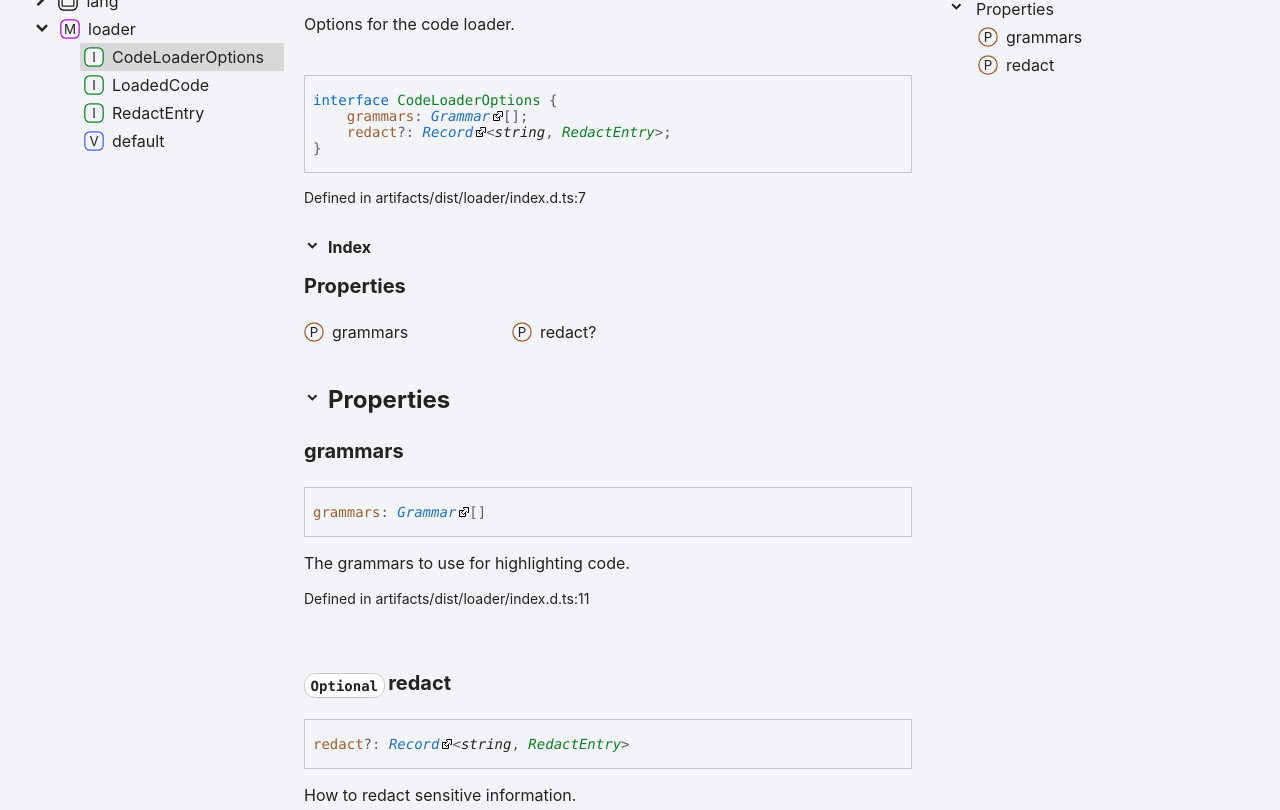
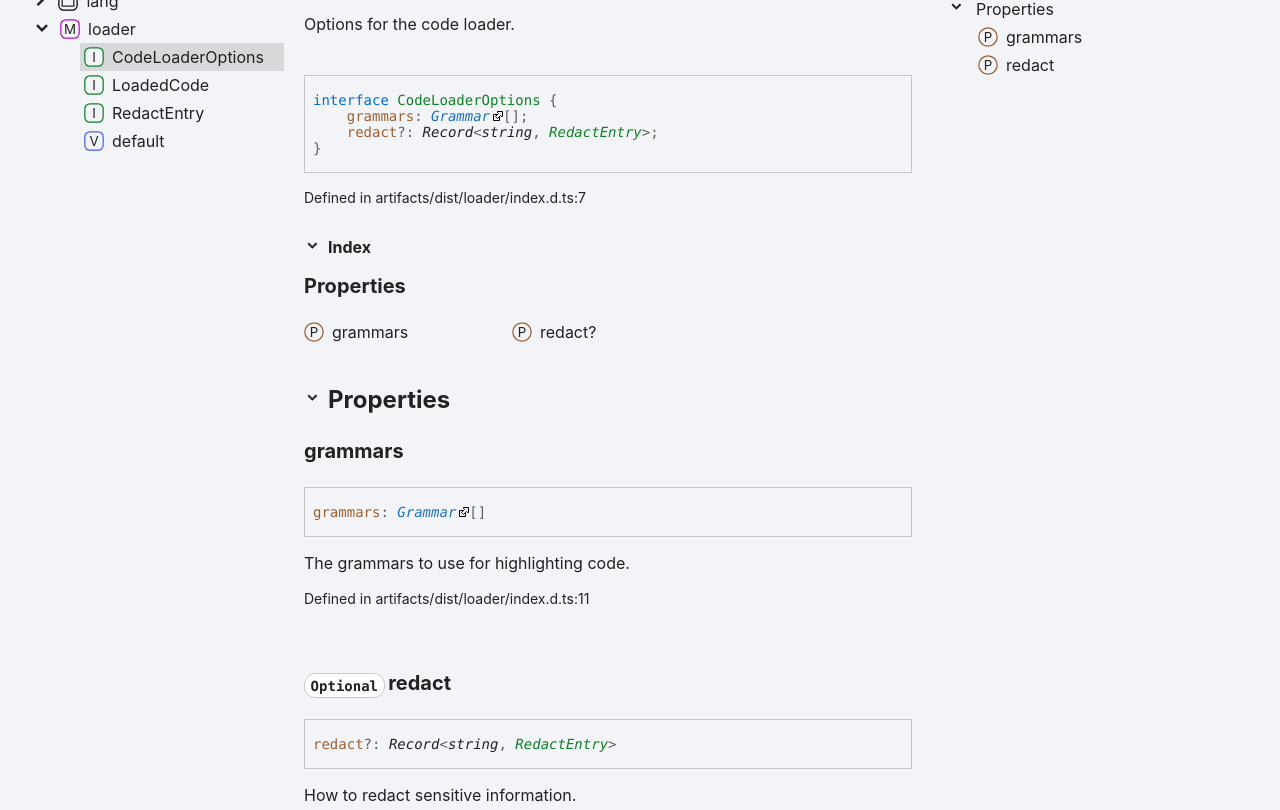
Before and after one commit to ezzatron/impasto, a plain HTML site: page interfaces/loader.CodeLoaderOptions.html in a window 1280 px wide. Shown: the part 142-952 px from the top of the page. Drawn offline with Linux system fonts and the light colour scheme.

Commit message:
Deploying to gh-pages from @ ezzatron/impasto@2d92e42f420166a28740c57387c85f80599c2fdd 🚀

```diff
--- a/interfaces/loader.CodeLoaderOptions.html
+++ b/interfaces/loader.CodeLoaderOptions.html
@@ -14,7 +14,7 @@
 <section class="tsd-panel tsd-comment">
 <div class="tsd-comment tsd-typography"><p>Options for the code loader.</p>
 </div></section>
-<div class="tsd-signature"><span class="tsd-signature-keyword">interface</span> <span class="tsd-kind-interface">CodeLoaderOptions</span> <span class="tsd-signature-symbol">{</span><br/>    <a class="tsd-kind-property" href="#grammars">grammars</a><span class="tsd-signature-symbol">:</span> <a href="https://github.com/wooorm/starry-night#grammar" class="tsd-signature-type external" target="_blank">Grammar</a><span class="tsd-signature-symbol">[]</span><span class="tsd-signature-symbol">;</span><br/>    <a class="tsd-kind-property" href="#redact">redact</a><span class="tsd-signature-symbol">?:</span> <a href="https://www.typescriptlang.org/docs/handbook/utility-types.html#recordkeys-type" class="tsd-signature-type external" target="_blank">Record</a><span class="tsd-signature-symbol">&lt;</span><span class="tsd-signature-type">string</span><span class="tsd-signature-symbol">,</span> <a href="loader.RedactEntry.html" class="tsd-signature-type tsd-kind-interface">RedactEntry</a><span class="tsd-signature-symbol">&gt;</span><span class="tsd-signature-symbol">;</span><br/><span class="tsd-signature-symbol">}</span></div><aside class="tsd-sources">
+<div class="tsd-signature"><span class="tsd-signature-keyword">interface</span> <span class="tsd-kind-interface">CodeLoaderOptions</span> <span class="tsd-signature-symbol">{</span><br/>    <a class="tsd-kind-property" href="#grammars">grammars</a><span class="tsd-signature-symbol">:</span> <a href="https://github.com/wooorm/starry-night#grammar" class="tsd-signature-type external" target="_blank">Grammar</a><span class="tsd-signature-symbol">[]</span><span class="tsd-signature-symbol">;</span><br/>    <a class="tsd-kind-property" href="#redact">redact</a><span class="tsd-signature-symbol">?:</span> <span class="tsd-signature-type">Record</span><span class="tsd-signature-symbol">&lt;</span><span class="tsd-signature-type">string</span><span class="tsd-signature-symbol">,</span> <a href="loader.RedactEntry.html" class="tsd-signature-type tsd-kind-interface">RedactEntry</a><span class="tsd-signature-symbol">&gt;</span><span class="tsd-signature-symbol">;</span><br/><span class="tsd-signature-symbol">}</span></div><aside class="tsd-sources">
 <ul>
 <li>Defined in artifacts/dist/loader/index.d.ts:7</li></ul></aside>
 <section class="tsd-panel-group tsd-index-group">
@@ -39,7 +39,7 @@
 <li>Defined in artifacts/dist/loader/index.d.ts:11</li></ul></aside></section>
 <section class="tsd-panel tsd-member">
 <h3 class="tsd-anchor-link" id="redact"><code class="tsd-tag">Optional</code><span>redact</span><a href="#redact" aria-label="Permalink" class="tsd-anchor-icon"><svg viewBox="0 0 24 24" aria-hidden="true"><use href="../assets/icons.svg#icon-anchor"></use></svg></a></h3>
-<div class="tsd-signature"><span class="tsd-kind-property">redact</span><span class="tsd-signature-symbol">?:</span> <a href="https://www.typescriptlang.org/docs/handbook/utility-types.html#recordkeys-type" class="tsd-signature-type external" target="_blank">Record</a><span class="tsd-signature-symbol">&lt;</span><span class="tsd-signature-type">string</span><span class="tsd-signature-symbol">,</span> <a href="loader.RedactEntry.html" class="tsd-signature-type tsd-kind-interface">RedactEntry</a><span class="tsd-signature-symbol">&gt;</span></div>
+<div class="tsd-signature"><span class="tsd-kind-property">redact</span><span class="tsd-signature-symbol">?:</span> <span class="tsd-signature-type">Record</span><span class="tsd-signature-symbol">&lt;</span><span class="tsd-signature-type">string</span><span class="tsd-signature-symbol">,</span> <a href="loader.RedactEntry.html" class="tsd-signature-type tsd-kind-interface">RedactEntry</a><span class="tsd-signature-symbol">&gt;</span></div>
 <div class="tsd-comment tsd-typography"><p>How to redact sensitive information.</p>
 <p>The keys are the types of sensitive information, and the values define
 how to find and replace that information.</p>
```
Also changed, not shown: functions/.createHighlighter.html, interfaces/.CoreTransformOptions.html, interfaces/.CoreTransformResult.html, interfaces/.Highlighter.html, interfaces/.RedactEntry.html.
